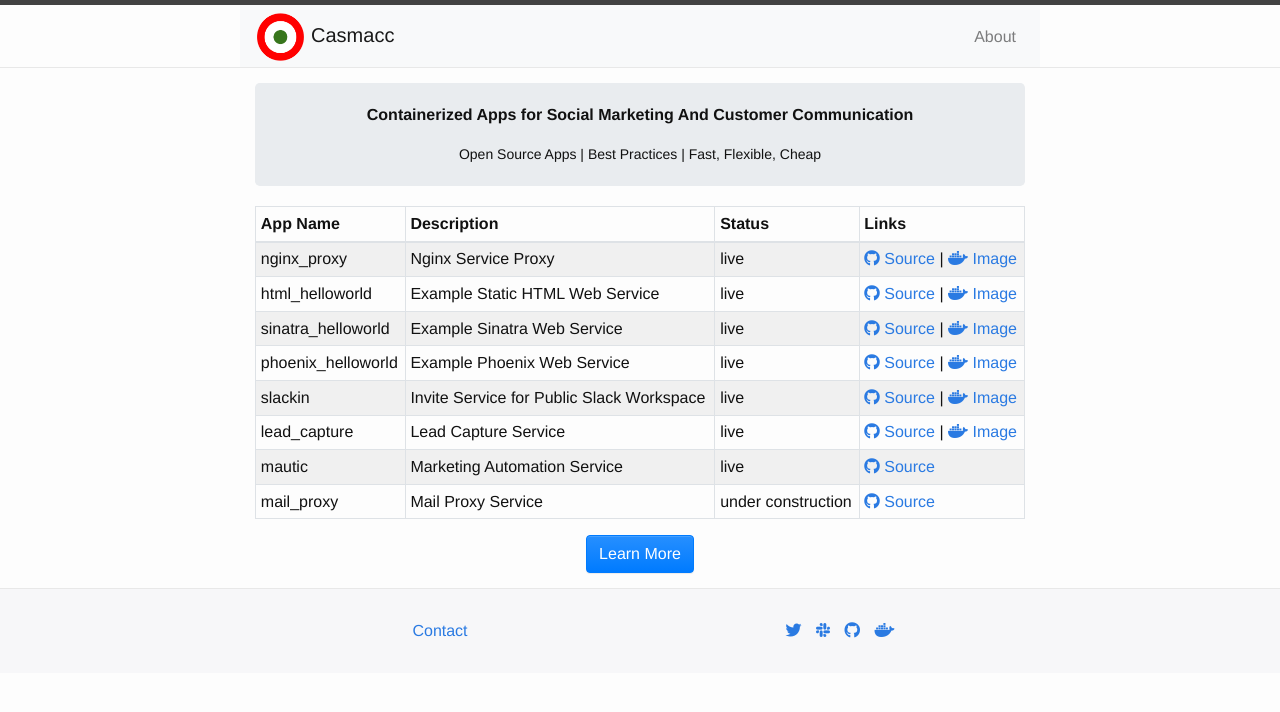
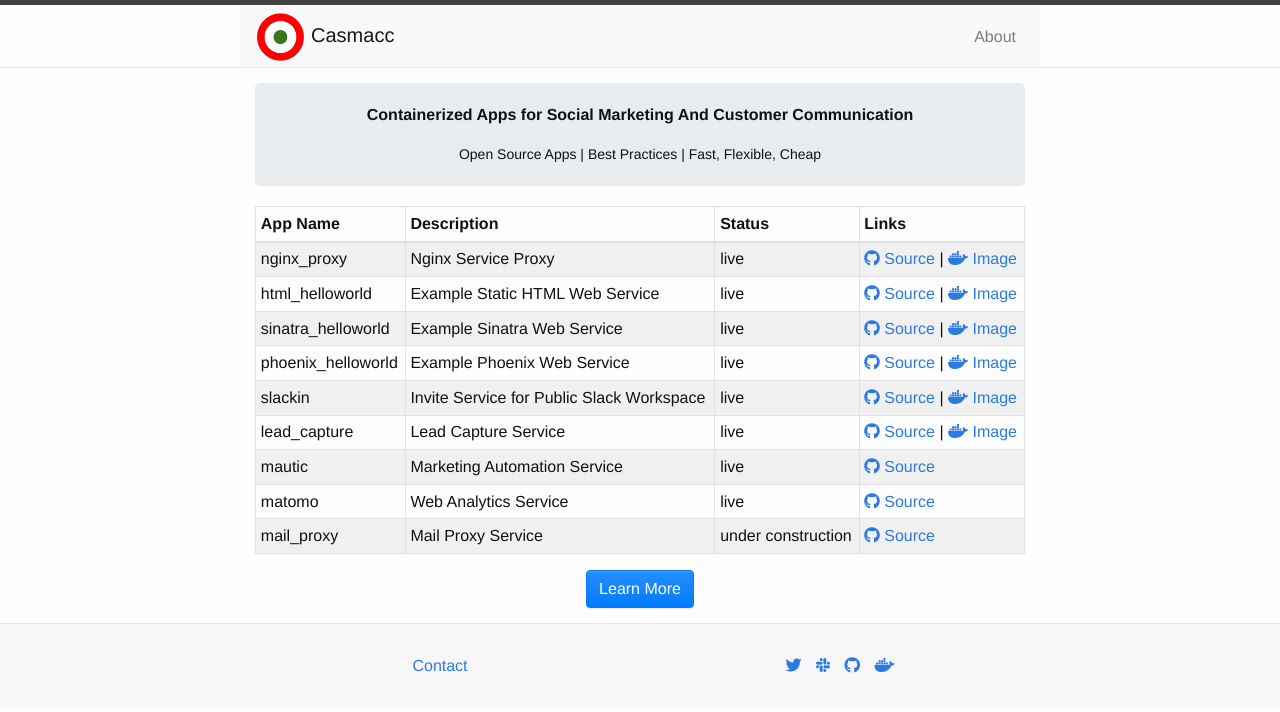
Before and after one commit to casmacc/website, a Jekyll site: the page built from docs/index.html, in a window 1280 px wide. Shown: the top 712 px of the page. Built offline with Jekyll 4.4.1, drawn with Linux system fonts in a browser that asks for light colours; nearby versions of some CDN libraries; the list of posts is cut into pages by our own code.

Commit message:
Add matomo

```diff
--- a/docs/index.html
+++ b/docs/index.html
@@ -113,6 +113,15 @@
         </a>
     </tr>
     <tr>
+      <td>matomo</td>
+      <td>Web Analytics Service</td>
+      <td>live</td>
+      <td>
+        <a href=https://github.com/casmacc/matomo target='_blank'>
+          <i class='fab fa-github'></i> Source
+        </a>
+    </tr>
+    <tr>
       <td>mail_proxy</td>
       <td>Mail Proxy Service</td>
       <td>under construction</td>
```
